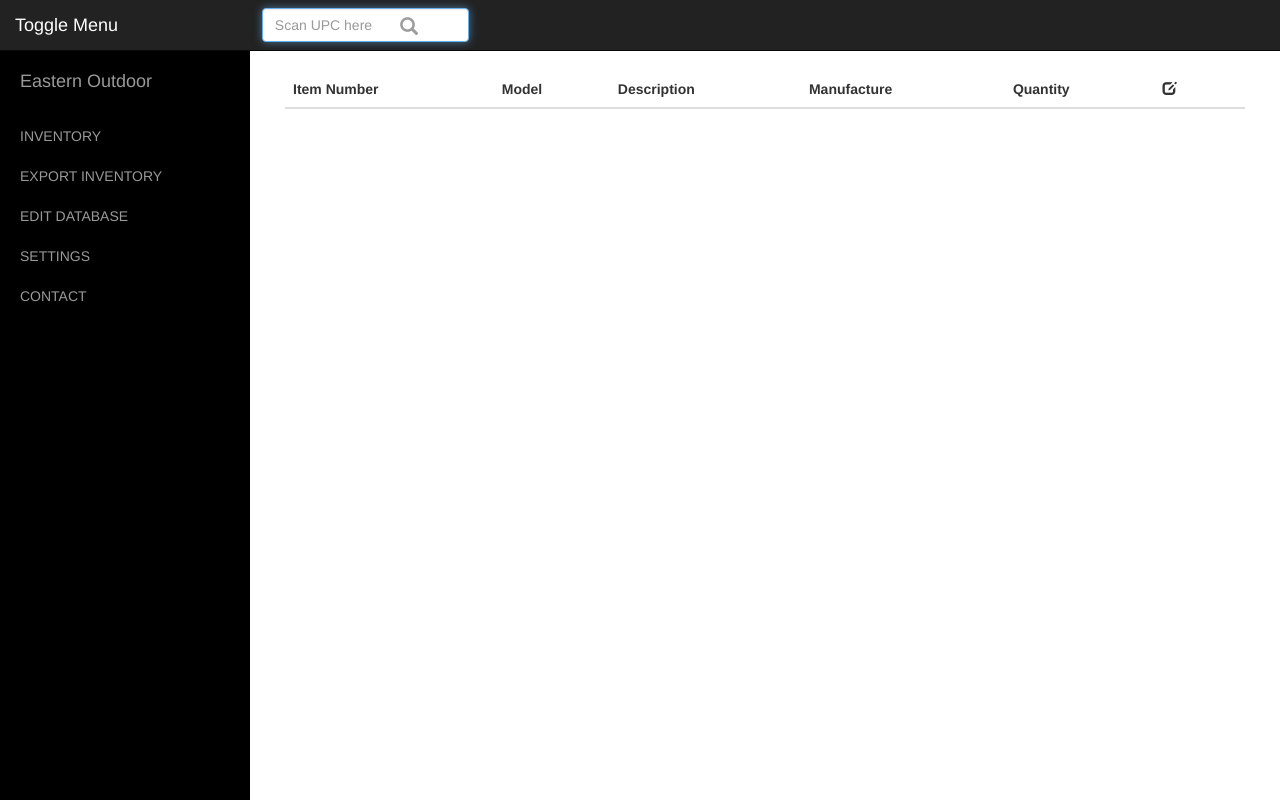
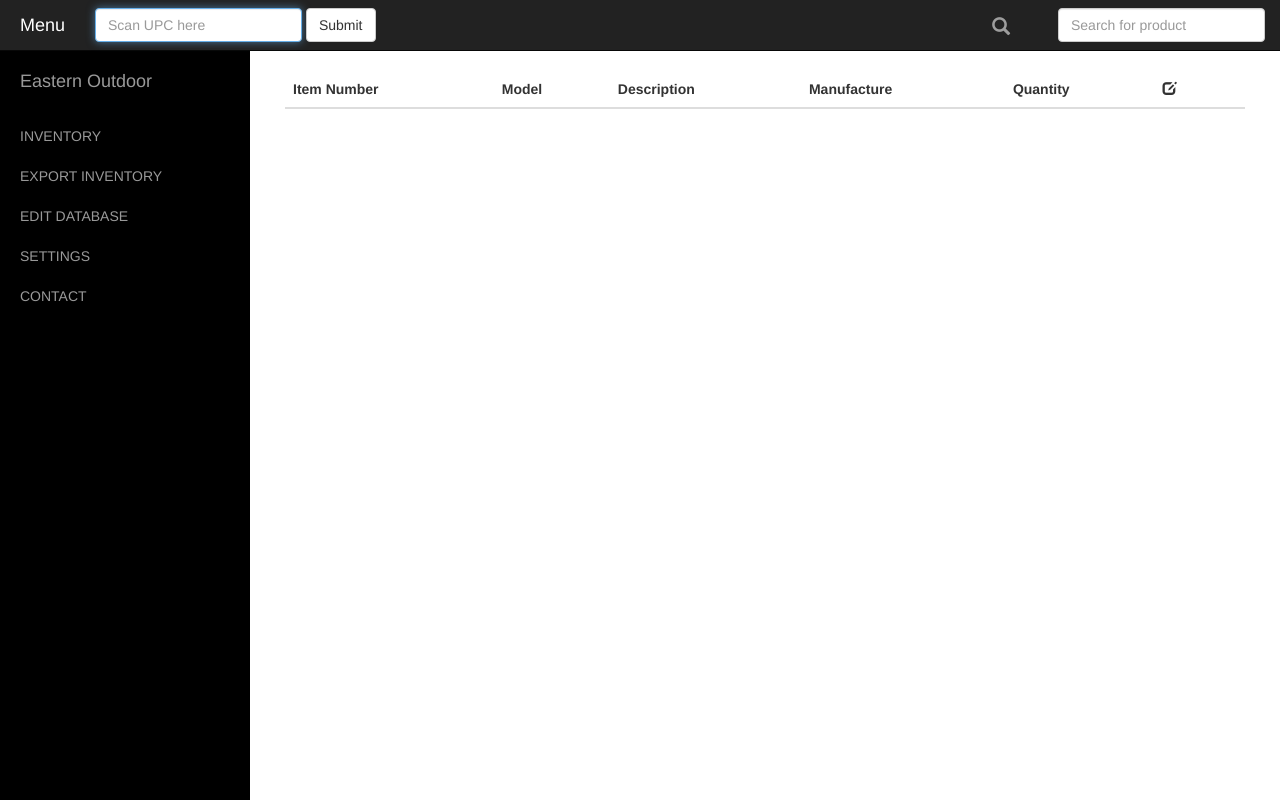
Before and after one commit to Yass1408/inventory, a PHP site: page /Inventory.php in a window 1280 px wide. Run offline with PHP 8.4, Linux system fonts and the light colour scheme; data comes from the database, SQL or seed files in the repository; data that the repository does not hold is empty.

Commit message:
navbar twiking

```diff
--- a/htdocs/xampp/inventory/Inventory.php
+++ b/htdocs/xampp/inventory/Inventory.php
@@ -1,15 +1,17 @@
 <!DOCTYPE html>
-<html lang="en">
+<html lang="en" xmlns="http://www.w3.org/1999/html">
 
 <head>
 
     <meta charset="utf-8">
-    <meta http-equiv="X-UA-Compatible" content="IE=edge">
+    <!--    <meta http-equiv="X-UA-Compatible" content="IE=edge">-->
+    <meta http-equiv="Content-Type" content="text/html; charset=utf-8">
     <meta name="viewport" content="width=device-width, initial-scale=1">
     <meta name="description" content="">
     <meta name="author" content="">
 
-    <title>Simple Sidebar - Start Bootstrap Template</title>
+
+    <title>InventoryIt</title>
 
     <!-- Bootstrap Core CSS -->
     <link href="bootstrap/css/bootstrap.min.css" rel="stylesheet">
@@ -25,6 +27,10 @@
 
     <!-- Bootstrap Core JavaScript -->
     <script src="bootstrap/js/bootstrap.min.js"></script>
+
+    <script src="_js/inventorySearch.js"></script>
+    <script src="_js/inventory.js"></script>
+
     <style>
         body {
             padding-top: 51px;
@@ -38,7 +44,6 @@
 
 <div id="wrapper">
 
-
     <!-- Sidebar -->
     <div id="sidebar-wrapper">
         <ul class="sidebar-nav">
@@ -51,7 +56,7 @@
                 <a href="">INVENTORY</a>
             </li>
             <li>
-                <a href="javascript:;" id="btn-printInventory" data-toggle="collapse" data-target="#export-options">EXPORT
+                <a href="" id="btn-printInventory" data-toggle="collapse" data-target="#export-options">EXPORT
                     INVENTORY</a>
                 <ul id="export-options" class="collapse">
                     <li>
@@ -83,58 +88,69 @@
                 <div class="col-lg-12">
 
                     <!-- Navigation -->
-                    <nav class="navbar navbar-inverse navbar-fixed-top" role="navigation">
+                    <nav class="navbar navbar-inverse navbar-fixed-top">
                         <div class="container-fluid">
-                            <div class="navbar-header">
-                                <button type="button" class="navbar-toggle" data-toggle="collapse"
-                                        data-target="#bs-example-navbar-collapse-1">
-                                    <span class="sr-only">Toggle navigation</span>
-                                    <span class="icon-bar"></span>
-                                    <span class="icon-bar"></span>
-                                    <span class="icon-bar"></span>
-                                </button>
+                            <!-- Brand and toggle get grouped for better mobile display -->
+<!--                            <div class="navbar-header">-->
+<!--                                <button type="button" class="navbar-toggle collapsed" data-toggle="collapse"-->
+<!--                                        data-target="#bs-example-navbar-collapse-1" aria-expanded="false">-->
+<!--                                    <span class="sr-only">Toggle navigation</span>-->
+<!--                                    <span class="icon-bar"></span>-->
+<!--                                    <span class="icon-bar"></span>-->
+<!--                                    <span class="icon-bar"></span>-->
+<!--                                </button>-->
+<!--                                <a class="navbar-brand" href="#">Brand</a>-->
+<!--                            </div>-->
 
+                            <!-- Collect the nav links, forms, and other content for toggling -->
+                            <div class="collapse navbar-collapse" id="bs-example-navbar-collapse-1">
                                 <ul class="nav navbar-nav">
+<!--                                    <li class="active"><a href="#">Link <span class="sr-only">(current)</span></a></li>-->
+<!--                                    <li><a href="#">Link</a></li>-->
                                     <li>
                                         <div>
                                             <a href="#menu-toggle" class="navbar-brand" id="menu-toggle">
                                                 <!-- <span class='glyphicon glyphicon-chevron-left'></span> -->
-                                                Toggle Menu</a>
+                                                &nbsp;Menu</a>
                                         </div>
                                     </li>
+
+                                </ul>
+                                <div class="navbar-form navbar-left">
+                                    <div class="form-group">
+                                        <input class="form-control" id="txtFldupc" name="upc" onkeypress="alert('fds')"
+                                               autofocus
+                                               autocomplete="off"
+                                               placeholder="Scan UPC here"
+                                               required>
+                                    </div>
+                                    <button type="submit" class="btn btn-default">Submit</button>
+                                </div>
+                                <ul class="nav navbar-nav navbar-right">
                                     <li>
-                                        <div class="navbar-form">
-                                            <div class="col-md-10 col-lg-offset-5">
-                                                <input class="form-control" id="txtFldupc" name="upc" autofocus
-                                                       autocomplete="off"
-                                                       placeholder="Scan UPC here">
-                                            </div>
-                                        </div>
+                                          <span class='glyphicon glyphicon-search navbar-brand'>&nbsp;</span>
                                     </li>
-                                </ul>
-                            </div>
-                            <!-- Collect the nav links, forms, and other content for toggling -->
-                            <div class="collapse navbar-collapse" id="bs-example-navbar-collapse-1">
-                                <ul class="nav navbar-nav">
                                     <li>
-                                        <span class='glyphicon glyphicon-search navbar-brand'>&nbsp;</span>
-                                        <!-- Search Text Field -->
-<!--                                                                                <div class="input-group navbar-form">-->
-<!--                                                                                    <input class="form-control" id="item-search" name="q"-->
-<!--                                                                                           placeholder="Search for product"-->
-<!--                                                                                           required-->
-<!--                                                                                           autocomplete="off">-->
-<!---->
-<!--                                                                                </div>-->
+<!--                                         Search Text Field-->
+                                        <form class="navbar-form navbar-left" role="search">
+                                          <div class="form-group">
+                                              <input class="form-control" id="item-search" name="q"
+                                                     placeholder="Search for product"
+                                                     required
+                                                     autocomplete="off">
+                                        </form>
+                                         </div>
                                     </li>
+
                                 </ul>
                             </div>
                             <!-- /.navbar-collapse -->
                         </div>
-                        <!-- /.container -->
+                        <!-- /.container-fluid -->
                     </nav>
+                    <!-- /Navigation -->
 
-                    <?php include "_html/modal.html"; ?>
+                    <?php include "_html/modal.html"; ?> <!--TODO CORRECT GO BACK SO THE TABLE IS ALWAYS UP TO DATE-->
 
 
                     <!-- Inventory Table -->
@@ -179,7 +195,7 @@
                         </tbody>
                     </table>
 
-                    <!--                    <a href="#menu-toggle" class="btn btn-default" id="menu-toggle">Toggle Menu</a>-->
+                    <!-- <a href="#menu-toggle" class="btn btn-default" id="menu-toggle">Toggle Menu</a>-->
 
                 </div>
             </div>
@@ -199,9 +215,6 @@
     });
 </script>
 
-<script src="_js/inventorySearch.js"></script>
-<script src="_js/inventory.js"></script>
-
 </body>
 
 </html>
--- a/htdocs/xampp/inventory/_js/inventory.js
+++ b/htdocs/xampp/inventory/_js/inventory.js
@@ -26,16 +26,17 @@ $(document).ready(function () {
     function validateQty(number) {
         return !number.NaN && number > 0 && number % 1 === 0;
     }
-
+/*
     // TODO --> enter upc from document $(document).keypress(function (key) {
+    // Scan new item
     $("#txtFldupc").keypress(function (key) {
         var txtFldUpc = $("#txtFldupc");
-            /*
-             if (!txtFldUpc.is(":focus") && !$("#item-search").is(":focus")) {
-             txtFldUpc.focus();
-             txtFldUpc.val(String.fromCharCode(key.which));
-             }
-             */
+
+         //if (!txtFldUpc.is(":focus") && !$("#item-search").is(":focus")) {
+         //txtFldUpc.focus();
+         //txtFldUpc.val(String.fromCharCode(key.which));
+         //}
+
         var upc = txtFldUpc.val();
         var x = key.which || key.keyCode;
         // if return is pressed
@@ -58,6 +59,27 @@ $(document).ready(function () {
             $(this).val("");
         }
     });
+        */
+
+    function scanItem(upc) {
+        alert(upc);
+        upc = validateUpc(upc);
+
+        // add the scanned item in the inventory
+        loadXMLDoc("scanItem.php?upc=" + upc, function () {
+            if (xmlhttp.readyState == 4 && xmlhttp.status == 200) {
+                if (xmlhttp.responseText == "ITEM_NOT_FOUND_EXCEPTION") {
+                    $('#lbl-not-found-item').html(upc);
+                    $('#modal-new-item').modal("show");
+                } else {
+                    document.getElementById("inventory-data").innerHTML = xmlhttp.responseText;
+                }
+            }
+        });
+        // reset input for next scan
+        $(this).val("");
+    }
+
 
 //$("#btn-printInventory").click(function () {
 //    window.location.href = 'printInventory.php';
@@ -119,6 +141,5 @@ $(document).ready(function () {
 
 
 }
-
 )
 ;
```
Also changed, not shown: htdocs/xampp/inventory/_images/eos_logo.png (added). Lines whose indentation alone changed are shown as unchanged.
